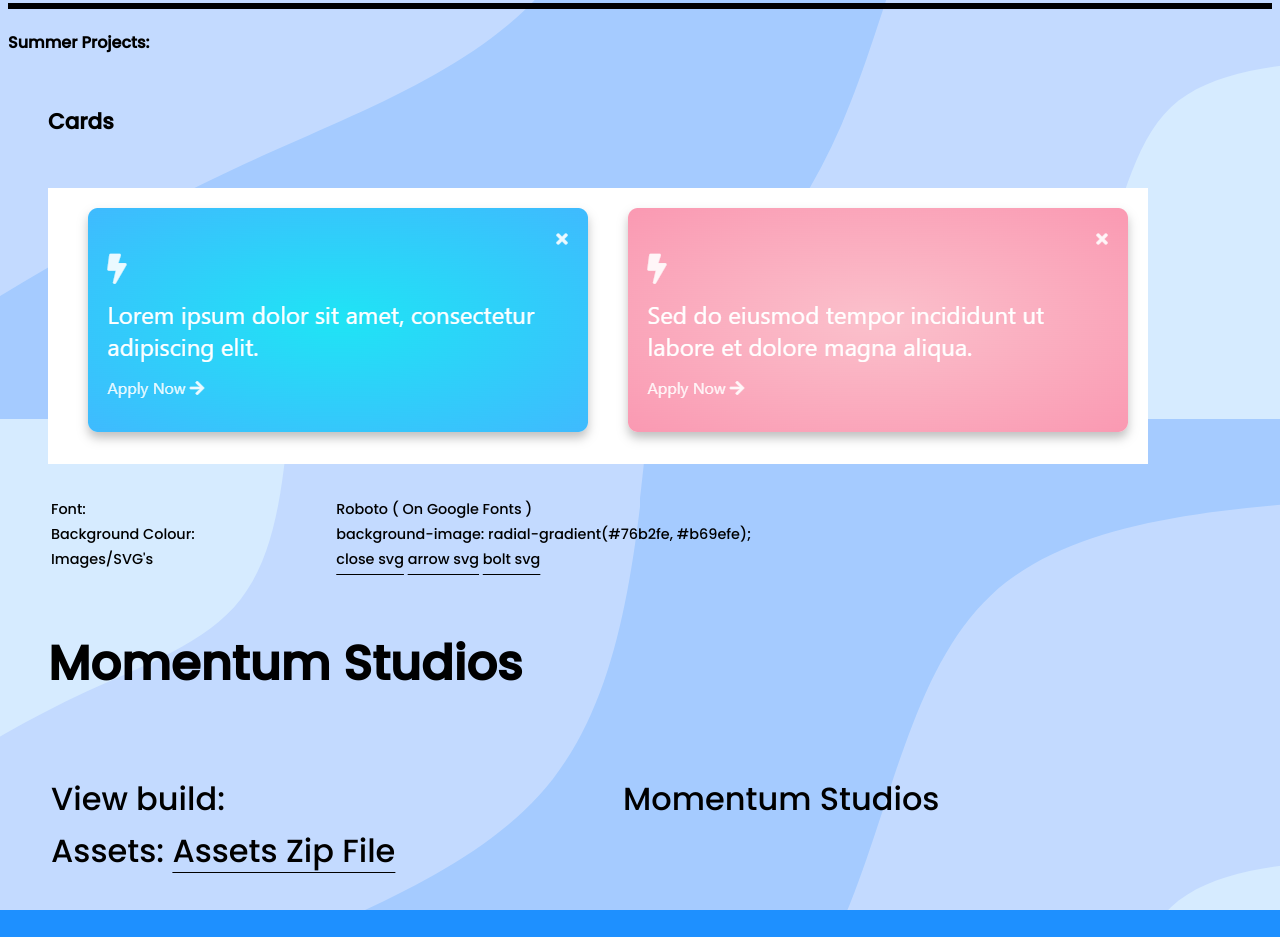
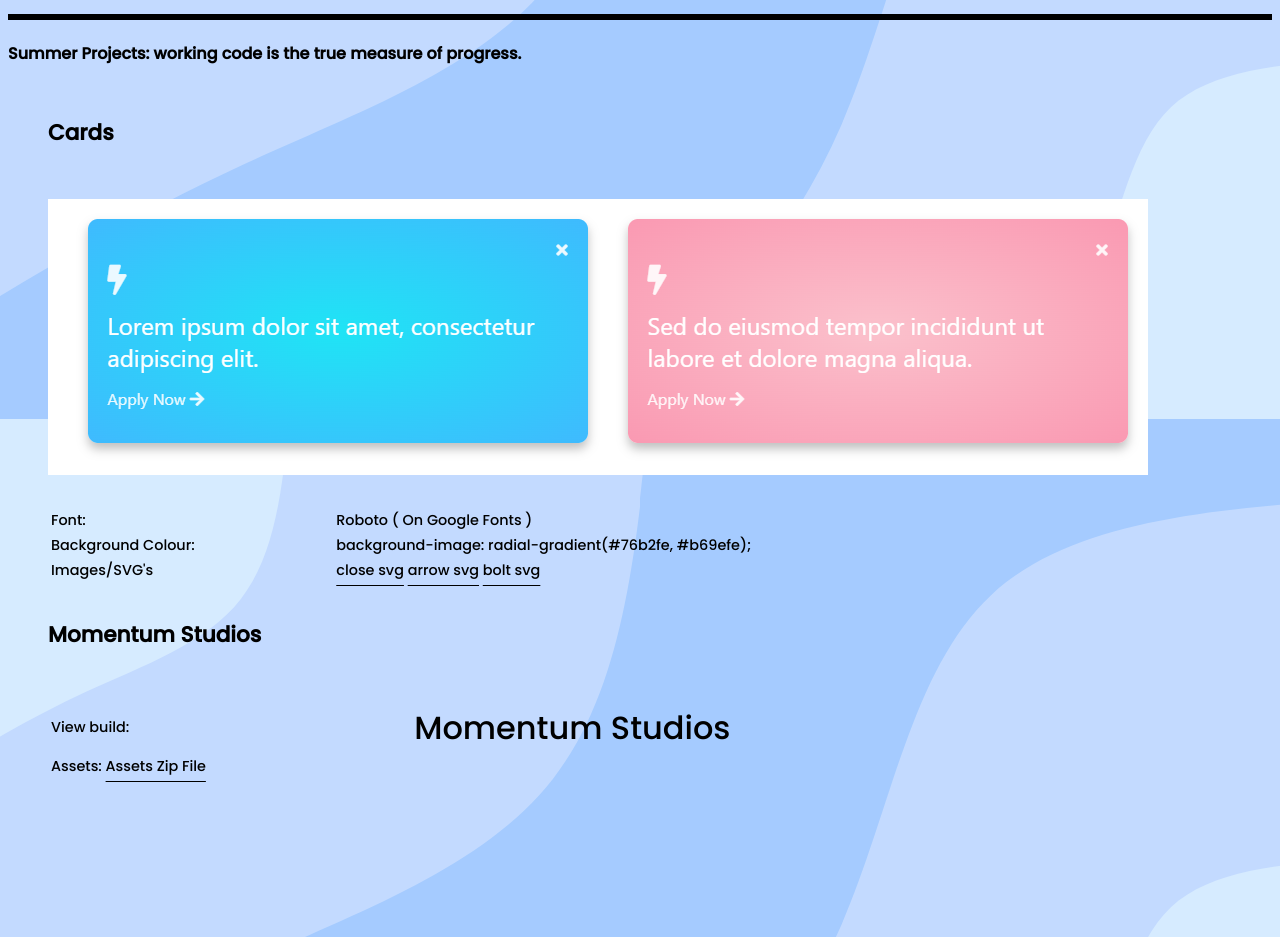
Before and after one commit to kdowd/yoobee2023, a plain HTML site: page index.html in a window 1280 px wide. Shown: the part 381-1318 px from the top of the page. Before the commit the page ends 1291 px from the top, so only its background shows below. Drawn offline with Linux system fonts and the light colour scheme.

Commit message:
improving css

```diff
--- a/index.html
+++ b/index.html
@@ -23,8 +23,8 @@
 
     <hr />
 
-    <h4>Summer Projects:</h4>
-    <ul>
+    <h4>Summer Projects: working code is the true measure of progress.</h4>
+    <ul class="projects">
       <li>
         <h2>Cards</h2>
         <img src="./cards/cards.png" alt="cards" width="auto" height="auto" />
--- a/main.css
+++ b/main.css
@@ -10,6 +10,7 @@ body {
   color: black;
   min-height: 100vh;
   font-family: "Poppins", sans-serif;
+  padding-bottom: 10rem;
 }
 
 header h2 {
@@ -31,7 +32,7 @@ ul > li {
   gap: 2rem;
 }
 
-ul li:first-of-type {
+.projects li {
   font-size: 0.9rem;
   margin-bottom: 1rem;
 }
```
